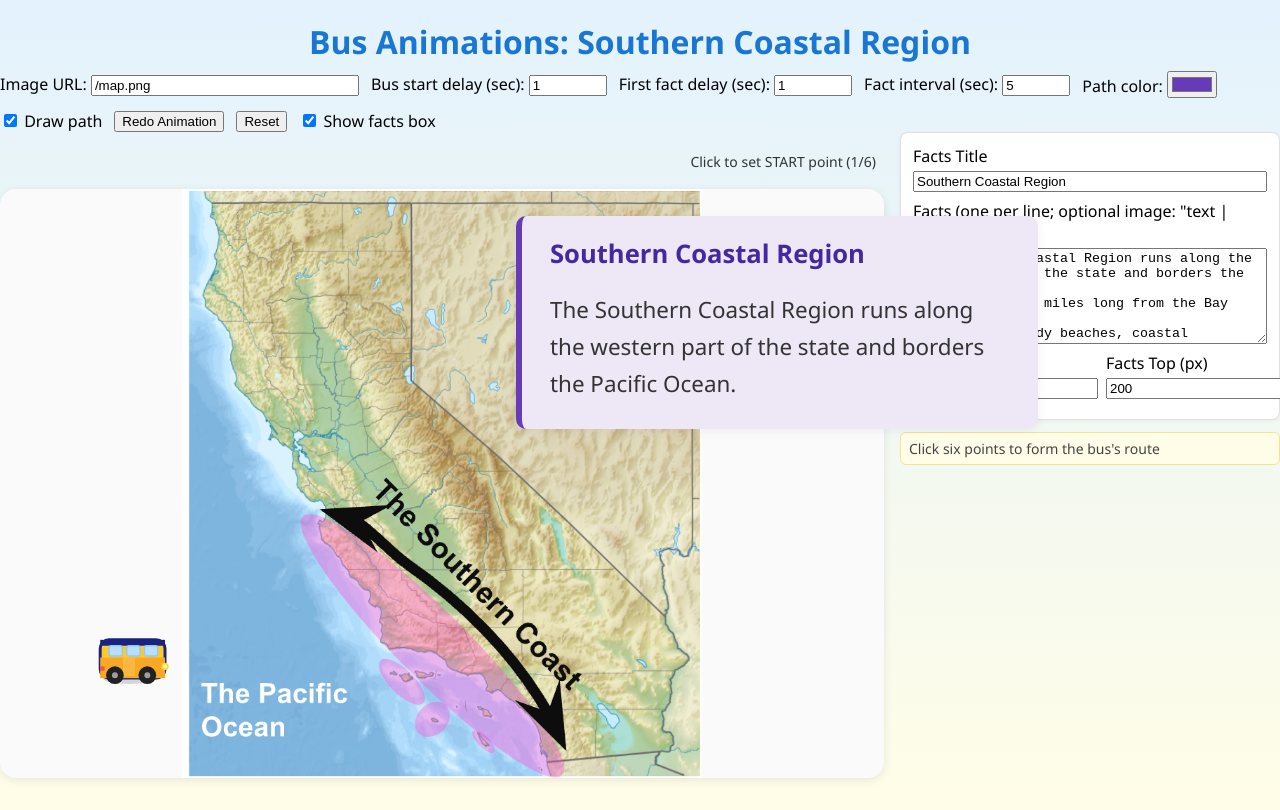
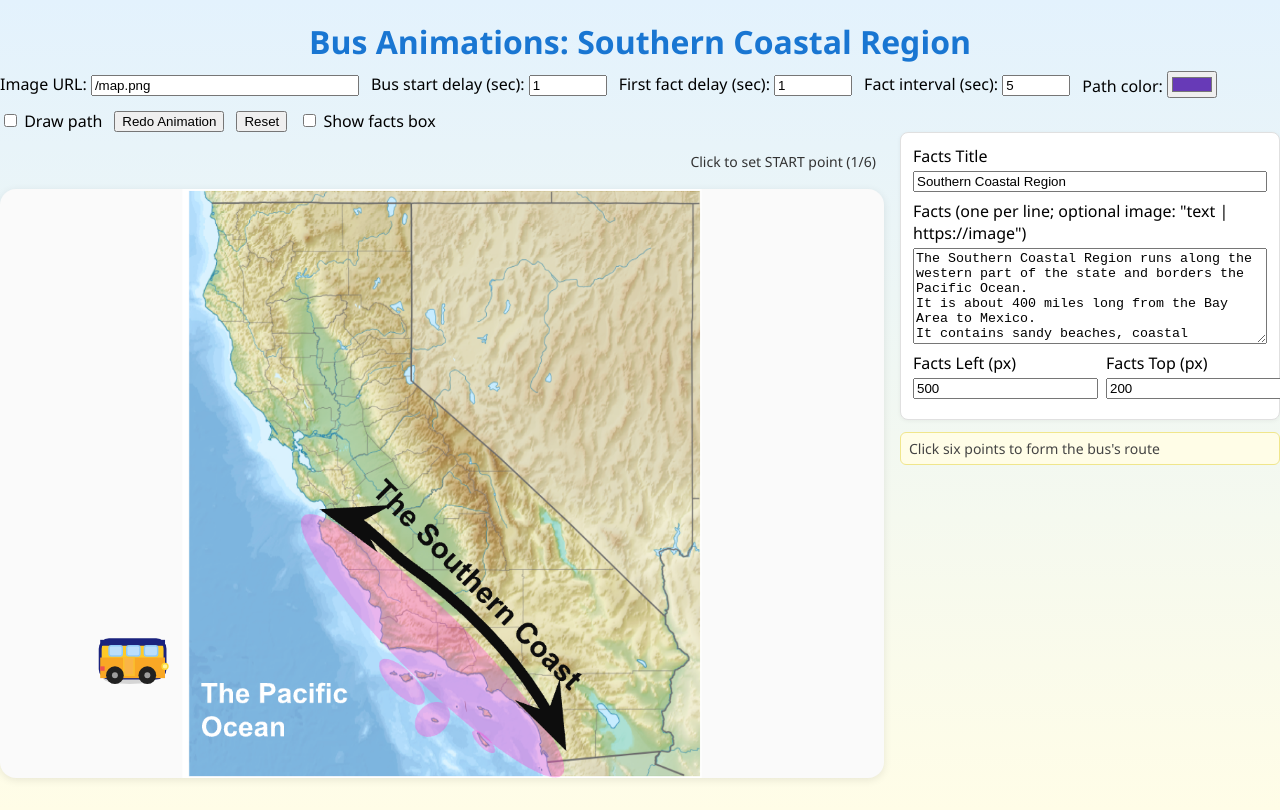
Before and after one commit to kpilner/bus-animations, a React (Vite) app: page / in a window 1280 px wide. Built offline with nearby package versions, Linux system fonts and the light colour scheme; the HTML template or start-up script is replaced by a standard one.

Commit message:
Defaults: uncheck Draw path and Show facts; prevent end-of-route flip by freezing final orientation

```diff
--- a/src/App.jsx
+++ b/src/App.jsx
@@ -9,11 +9,11 @@ function App() {
   const [autoFacts, setAutoFacts] = useState(false);
   const [redoTick, setRedoTick] = useState(0);
   const [resetTick, setResetTick] = useState(0);
-  const [showFacts, setShowFacts] = useState(true);
+  const [showFacts, setShowFacts] = useState(false);
   const [busDelaySec, setBusDelaySec] = useState(1);
   const [factDelaySec, setFactDelaySec] = useState(1);
   const [pathColor, setPathColor] = useState('#673ab7');
-  const [showPath, setShowPath] = useState(true);
+  const [showPath, setShowPath] = useState(false);
   const [factsTitle, setFactsTitle] = useState('Southern Coastal Region');
   const [factsInput, setFactsInput] = useState(
     'The Southern Coastal Region runs along the western part of the state and borders the Pacific Ocean.\nIt is about 400 miles long from the Bay Area to Mexico.\nIt contains sandy beaches, coastal mountains, and the Channel Islands.'
--- a/src/BusMapAnimation.jsx
+++ b/src/BusMapAnimation.jsx
@@ -39,6 +39,9 @@ export default function BusMapAnimation({ backgroundUrl = '/map.png', redoTick =
   const [running, setRunning] = useState(false);
   const [showRoute, setShowRoute] = useState(true);
   const [showWaypoints, setShowWaypoints] = useState(true);
+  // Remember the last on-path orientation to avoid a flip at the end frame
+  const lastDisplayAngleRef = useRef(0);
+  const lastFlippedRef = useRef(false);
   const busStartTimer = useRef(null);
   const factsStartTimer = useRef(null);
 
@@ -145,6 +148,14 @@ export default function BusMapAnimation({ backgroundUrl = '/map.png', redoTick =
   let flipped180 = false;
   if (displayAngle > 90) { displayAngle -= 180; flipped180 = true; }
   if (displayAngle < -90) { displayAngle += 180; flipped180 = true; }
+  // Freeze final-frame orientation so it doesn't snap/flip at the end
+  if (progress < 1) {
+    lastDisplayAngleRef.current = displayAngle;
+    lastFlippedRef.current = flipped180;
+  } else {
+    displayAngle = lastDisplayAngleRef.current;
+    flipped180 = lastFlippedRef.current;
+  }
 
   // Click handler to add waypoints in the transformed group space
   function handleSvgClick(e) {
```
